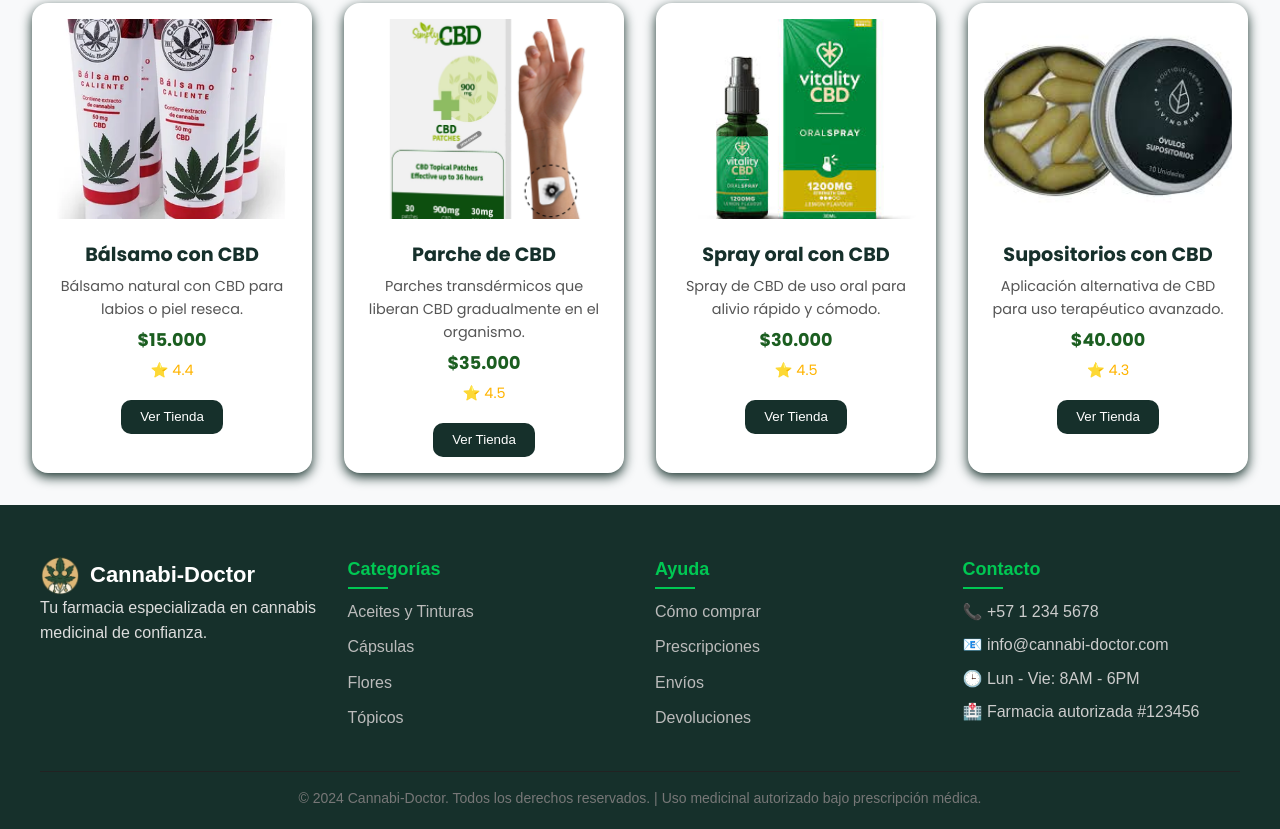
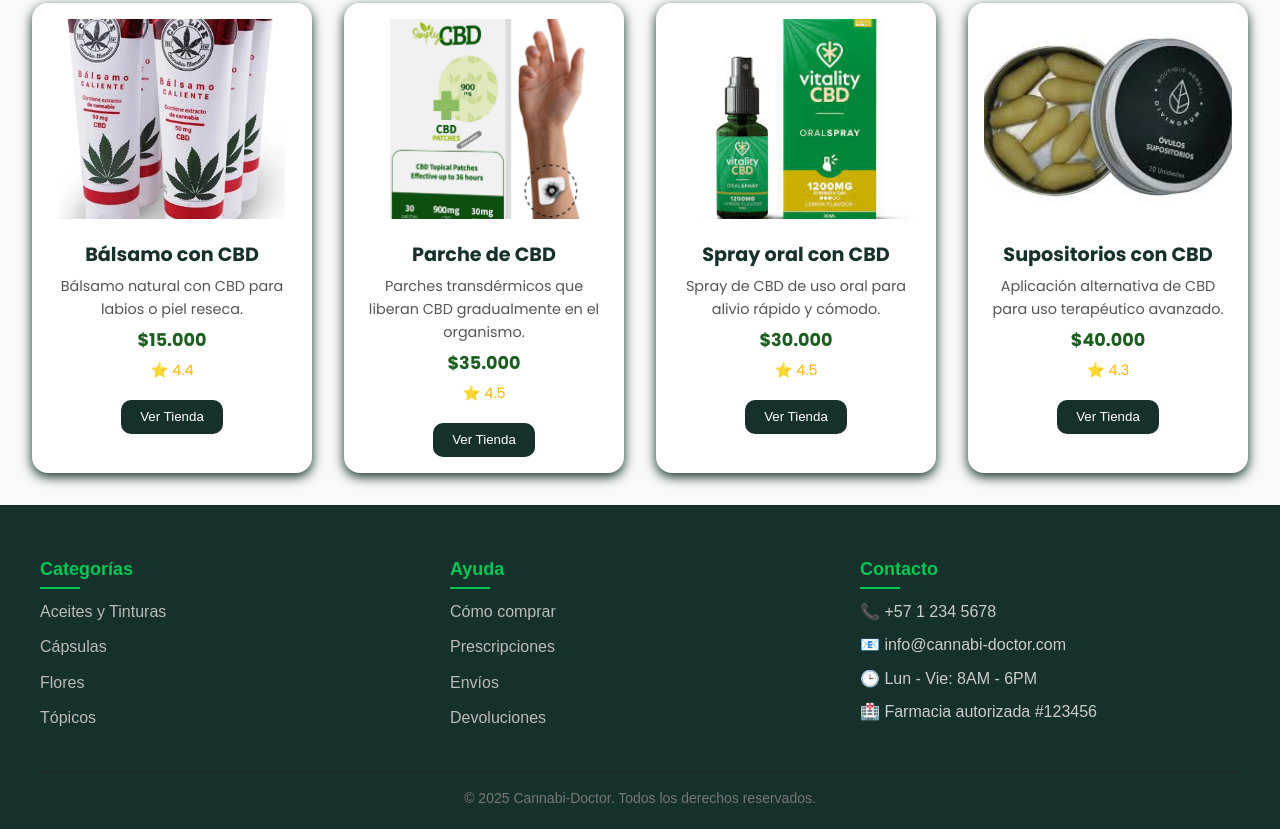
Before and after one commit to David-SilvaDEV/Cannabi-Doctor, a website built with Vite: page src/views/tienda.html in a window 1280 px wide. Shown: the part 2598-3427 px from the top of the page. Built offline with nearby package versions, Linux system fonts and the light colour scheme.

Commit message:
update tiendas

```diff
--- a/src/views/tienda.html
+++ b/src/views/tienda.html
@@ -287,14 +287,6 @@
     <div class="container">
       <div class="grid">
 
-        <!-- LOGO + DESCRIPCIÓN -->
-        <div class="footer-col">
-          <div class="logo-footer">
-            <img src="/src/img/logo-canabis (1).webp" alt="Cannabi Doctor" class="logo">
-            <h3>Cannabi-Doctor</h3>
-          </div>
-          <p>Tu farmacia especializada en cannabis medicinal de confianza.</p>
-        </div>
 
         <!-- CATEGORÍAS -->
         <div class="footer-col">
@@ -332,7 +324,7 @@
 
       <!-- COPYRIGHT -->
       <div class="copy">
-        <p>© 2024 Cannabi-Doctor. Todos los derechos reservados. | Uso medicinal autorizado bajo prescripción médica.</p>
+        <p>© 2025 Cannabi-Doctor. Todos los derechos reservados.</p>
       </div>
     </div>
   </footer>
```
